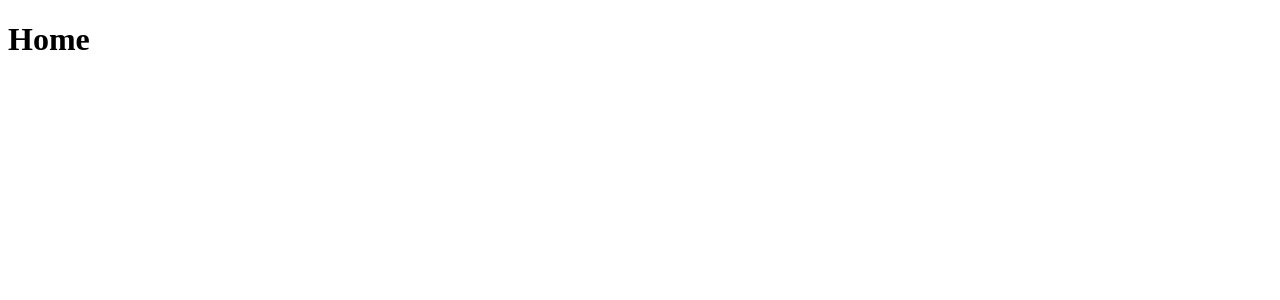
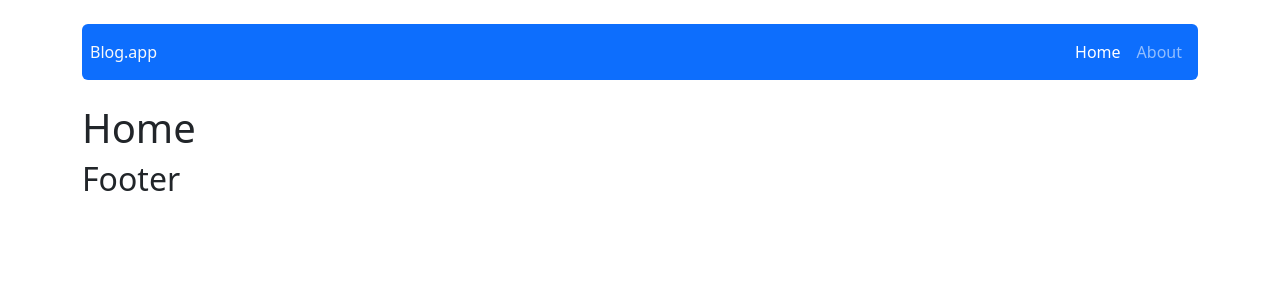
Before and after one commit to iiimoood/react-blog, a React (Create React App) app: page / in a window 1280 px wide. Shown: the top 300 px of the page. Built offline with nearby package versions, Linux system fonts and the light colour scheme.

Commit message:
Change name of files postadd, postedit, add new files in views

```diff
--- a/src/App.js
+++ b/src/App.js
@@ -3,19 +3,26 @@ import Home from './components/pages/Home';
 import About from './components/pages/About';
 import NotFound from './components/pages/NotFound';
 import Post from './components/pages/Post';
-import AddPost from './components/pages/AddPost';
-import EditPost from './components/pages/EditPost';
+import PostAdd from './components/pages/PostAdd';
+import PostEdit from './components/pages/PostEdit';
+import { Container } from 'react-bootstrap';
+import Footer from './components/views/Footer';
+import Header from './components/views/Header';
 
 const App = () => {
   return (
-    <Routes>
-      <Route path="/" element={<Home />} />
-      <Route path="/about" element={<About />} />
-      <Route path="/post/:id" element={<Post />} />
-      <Route path="/post/add" element={<AddPost />} />
-      <Route path="/post/edit/:id" element={<EditPost />} />
-      <Route path="*" element={<NotFound />} />
-    </Routes>
+    <Container>
+      <Header />
+      <Routes>
+        <Route path="/" element={<Home />} />
+        <Route path="/post/:id" element={<Post />} />
+        <Route path="/post/add" element={<PostAdd />} />
+        <Route path="/post/edit/:id" element={<PostEdit />} />
+        <Route path="/about" element={<About />} />
+        <Route path="*" element={<NotFound />} />
+      </Routes>
+      <Footer />
+    </Container>
   );
 };
 
--- a/src/components/pages/AddPost.js
+++ b/src/components/pages/PostAdd.js
@@ -1,8 +1,8 @@
 
-const AddPost = () => {
+const PostAdd = () => {
     return (
       <h1>Add Post</h1>
     );
   };
 
-  export default AddPost;
+  export default PostAdd;
--- a/src/components/pages/EditPost.js
+++ b/src/components/pages/PostEdit.js
@@ -1,8 +1,8 @@
 import { useParams } from 'react-router';
 
-const EditPost = () => {
+const PostEdit = () => {
   const { id } = useParams();
   return <h1>Edit Post</h1>;
 };
 
-export default EditPost;
+export default PostEdit;
--- /dev/null
+++ b/src/components/views/Footer.js
@@ -0,0 +1,5 @@
+const Footer = () => {
+  return <h2>Footer</h2>;
+};
+
+export default Footer;
--- /dev/null
+++ b/src/components/views/Header.js
@@ -0,0 +1,7 @@
+import NavbarComponent from './NavbarComponent';
+
+const Header = () => {
+  return <NavbarComponent />;
+};
+
+export default Header;
--- /dev/null
+++ b/src/components/views/NavbarComponent.js
@@ -0,0 +1,26 @@
+import { NavLink } from 'react-router-dom';
+import Nav from 'react-bootstrap/Nav';
+import Navbar from 'react-bootstrap/Navbar';
+
+const NavbarComponent = () => {
+  return (
+    <Navbar
+      bg="primary"
+      variant="dark"
+      expand="lg"
+      className="mt-4 mb-4 rounded"
+    >
+      <span className="text-light align-items-center col-3 ms-2">Blog.app</span>
+      <Nav className="justify-content-end col-9">
+        <Nav.Link as={NavLink} to="/">
+          Home
+        </Nav.Link>
+        <Nav.Link as={NavLink} to="/about" className="me-3">
+          About
+        </Nav.Link>
+      </Nav>
+    </Navbar>
+  );
+};
+
+export default NavbarComponent;
--- a/src/index.js
+++ b/src/index.js
@@ -4,6 +4,7 @@ import { Provider } from 'react-redux';
 import store from './redux/store';
 import App from './App';
 import { BrowserRouter } from 'react-router-dom';
+import 'bootstrap/dist/css/bootstrap.min.css';
 
 ReactDOM.render(
   <React.StrictMode>
```
